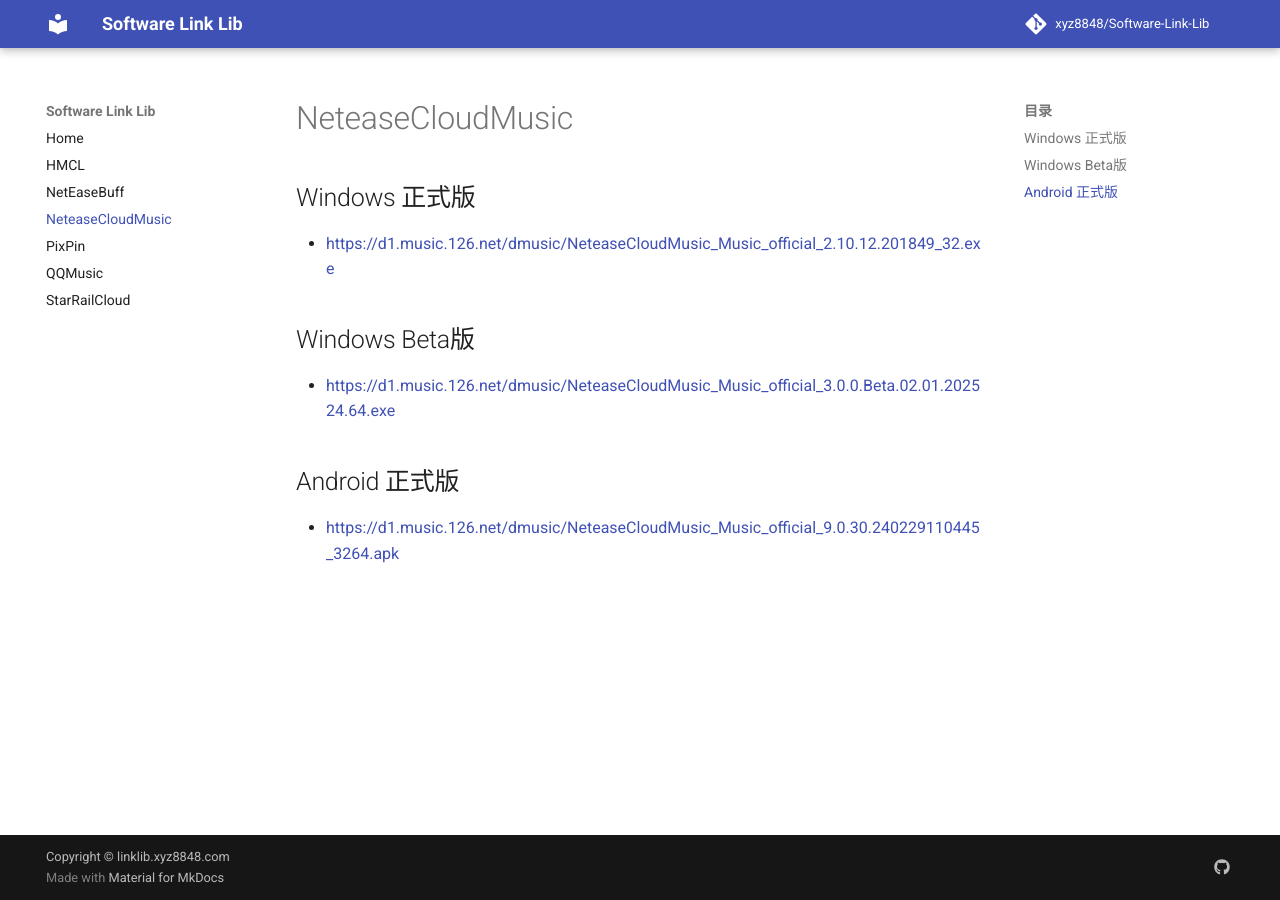
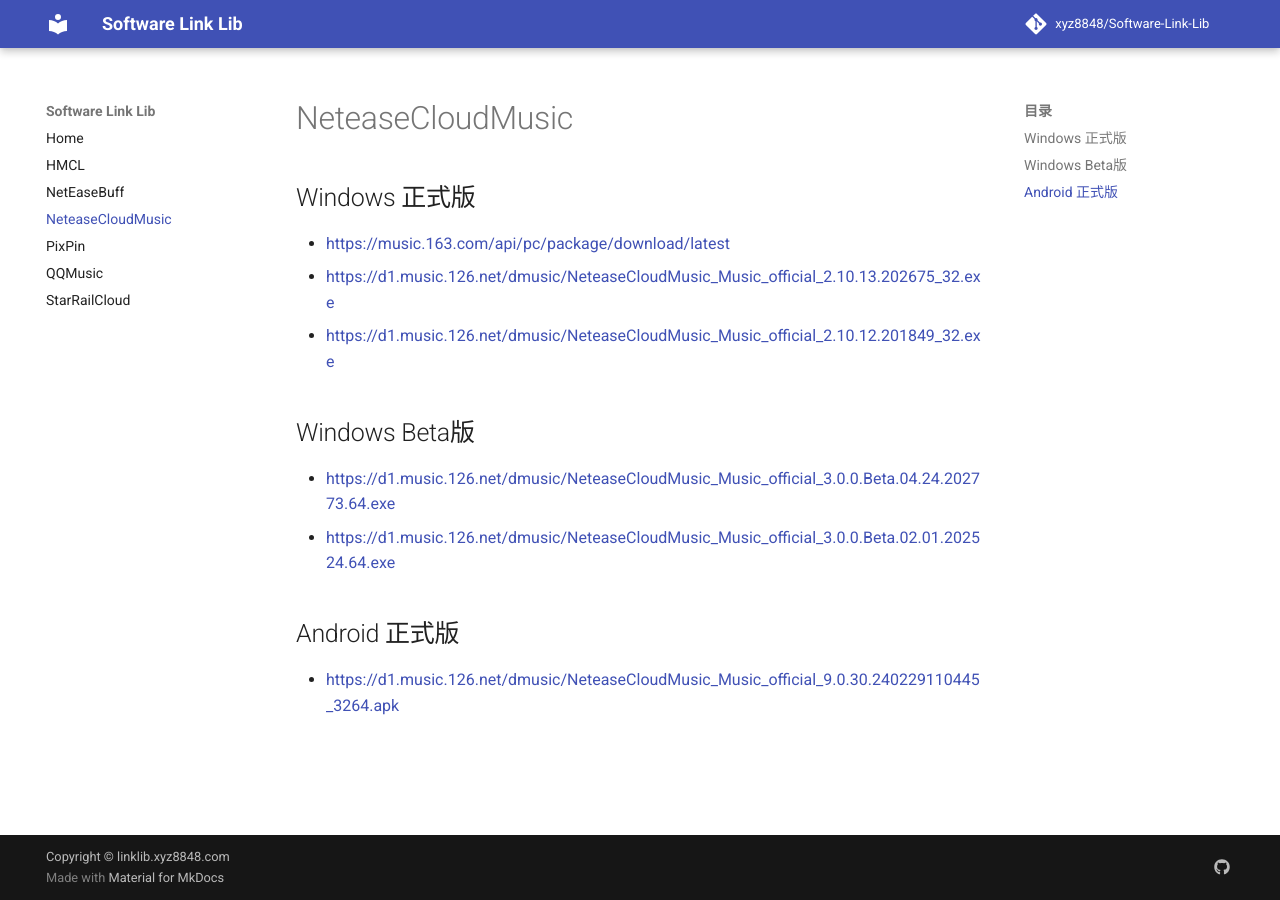
Before and after one commit to xyz8848/Software-Link-Lib, an MkDocs documentation site: the page built from docs/NeteaseCloudMusic.md, in a window 1280 px wide. Built offline with MkDocs 1.6.1 and Material for MkDocs 9.7.7, drawn with Linux system fonts in a browser that asks for light colours; comment, search, counter and statistics services are not loaded; part of the change alters nothing that is shown.

Commit message:
Update NeteaseCloudMusic.md

```diff
--- a/docs/NeteaseCloudMusic.md
+++ b/docs/NeteaseCloudMusic.md
@@ -1,9 +1,12 @@
 # NeteaseCloudMusic
 
 ## Windows 正式版
+- [https://music.163.com/api/pc/package/download/latest](https://music.163.com/api/pc/package/download/latest)
+- [https://d1.music.126.net/dmusic/NeteaseCloudMusic_Music_official_2.10.13.202675_32.exe](https://d1.music.126.net/dmusic/NeteaseCloudMusic_Music_official_2.10.13.202675_32.exe)
 - [https://d1.music.126.net/dmusic/NeteaseCloudMusic_Music_official_2.10.12.201849_32.exe](https://d1.music.126.net/dmusic/NeteaseCloudMusic_Music_official_2.10.12.201849_32.exe)
 
 ## Windows Beta版
+- [https://d1.music.126.net/dmusic/NeteaseCloudMusic_Music_official_3.0.0.Beta.04.24.202773.64.exe](https://d1.music.126.net/dmusic/NeteaseCloudMusic_Music_official_3.0.0.Beta.04.24.202773.64.exe)
 - [https://d1.music.126.net/dmusic/NeteaseCloudMusic_Music_official_3.0.0.Beta.02.01.202524.64.exe](https://d1.music.126.net/dmusic/NeteaseCloudMusic_Music_official_3.0.0.Beta.02.01.202524.64.exe)
 
 ## Android 正式版
```
